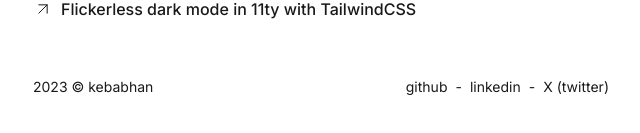
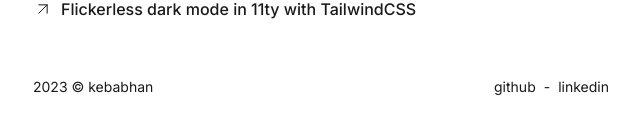
Before and after one commit to tfarhan00/kebabhan, a Next.js app: page / in a window 1280 px wide. Shown: the part 1852-1985 px from the top of the page, without its empty margins (319-959 px from the left). Built offline with nearby package versions, Linux system fonts and the light colour scheme.

Commit message:
remove x

```diff
--- a/src/app/_components/Footer.tsx
+++ b/src/app/_components/Footer.tsx
@@ -18,14 +18,6 @@ export default function Footer() {
         >
           linkedin
         </a>
-        <span>-</span>
-        <a
-          href="https://twitter.com/kebabhan_"
-          target="_blank"
-          className="hover:underline"
-        >
-          X (twitter)
-        </a>
       </div>
     </div>
   );
```
